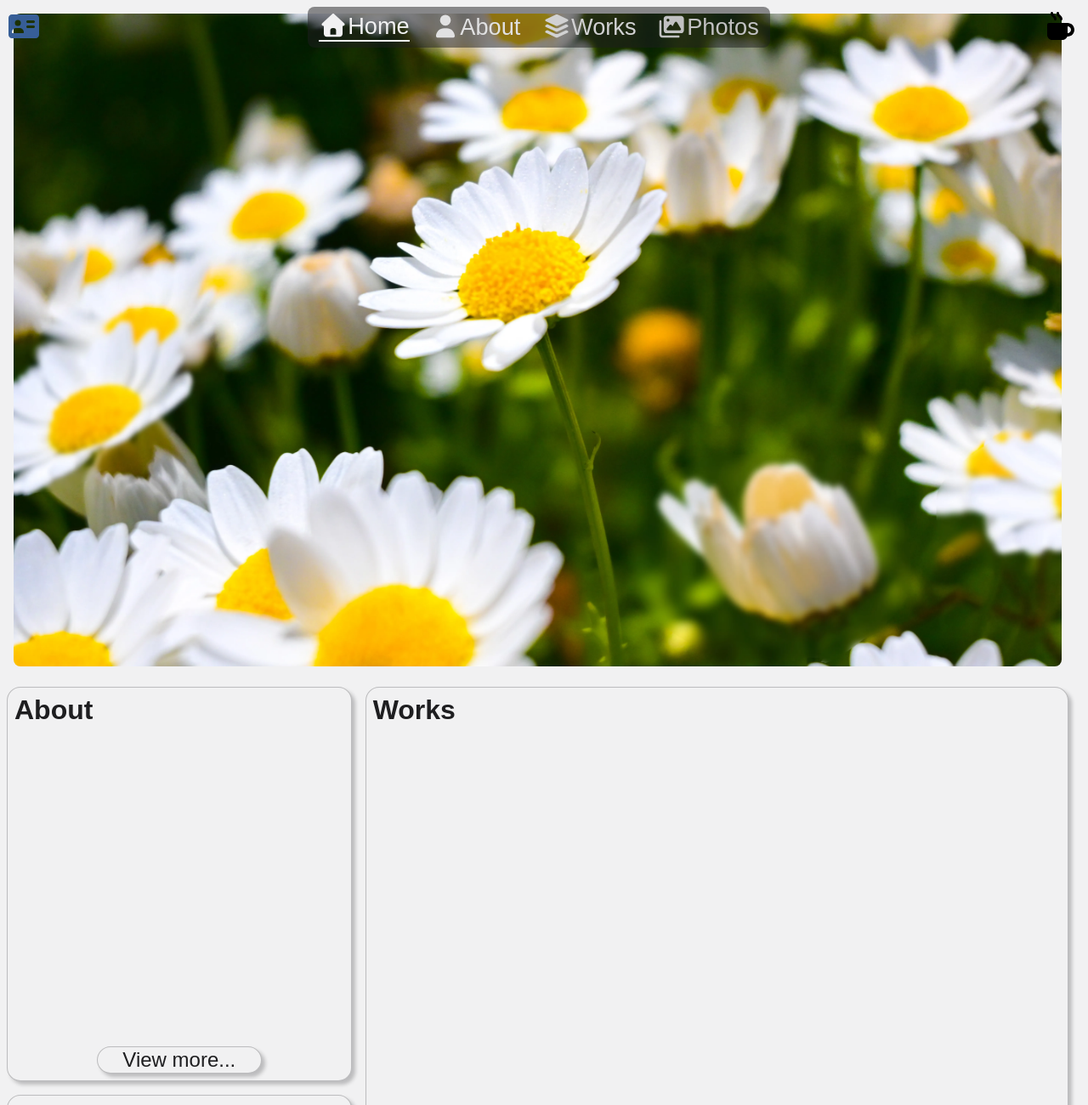
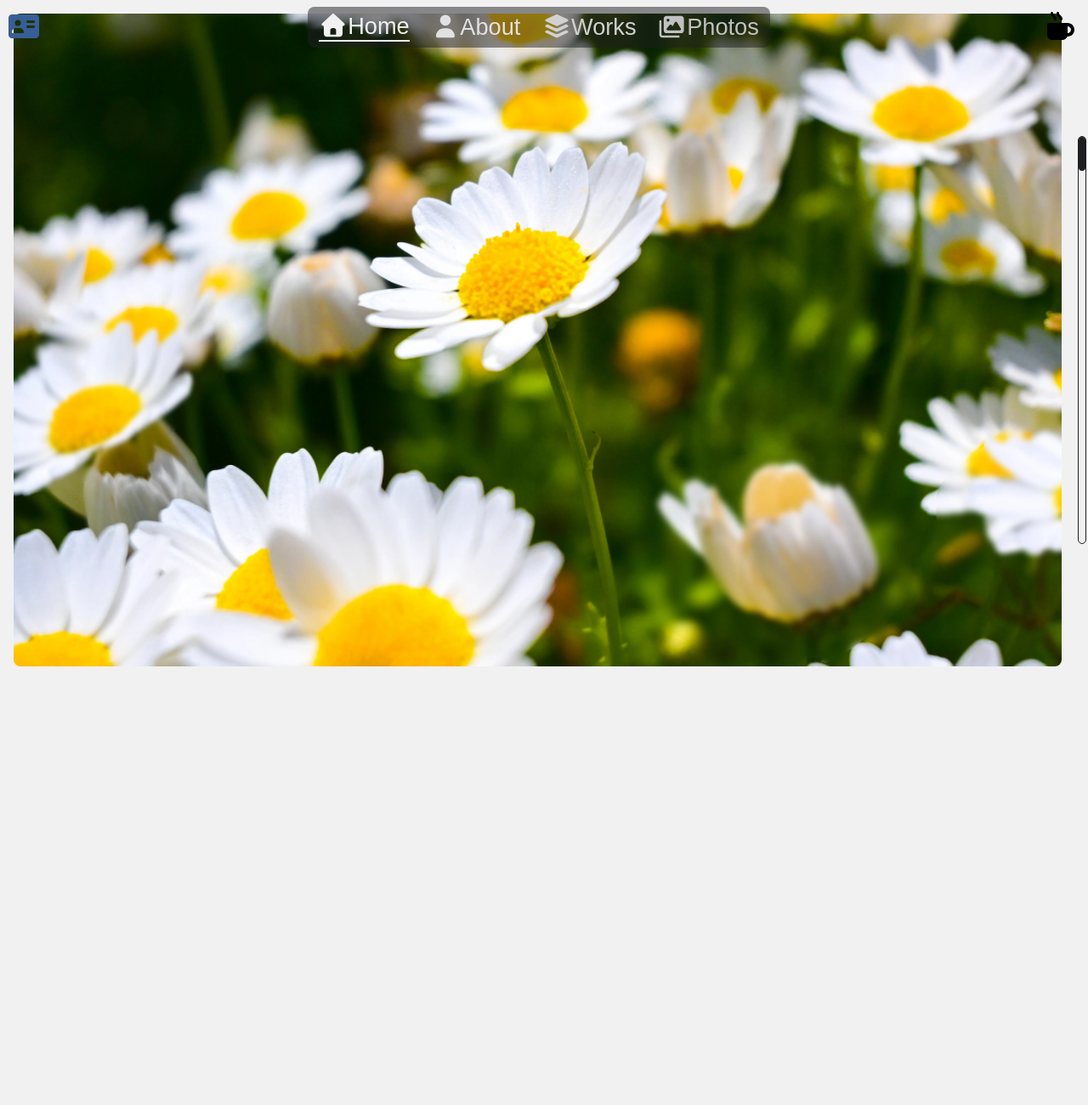
Before and after one commit to haaaaa722/portfolio, a React (Create React App) app: page / in a window 1280 px wide. Shown: the top 1300 px of the page at 85% size. After the commit the page ends 800 px from the top, so only its background shows below. Built offline with nearby package versions, Linux system fonts and the light colour scheme; a web font is replaced by a local one.

Commit message:
scroll 調整

```diff
--- a/src/components/Scrollbar/Scrollbar.tsx
+++ b/src/components/Scrollbar/Scrollbar.tsx
@@ -10,11 +10,17 @@ const Scrollbar = ()=>{
     const location = useLocation();
 
     useEffect(()=>{
+        const scrollContainer = document.getElementById("main-scroll-container");
+        const targetNode = scrollContainer  || window;
+        const elementNode = scrollContainer || document.documentElement;
+
         const handleScrollAndResize = ()=>{
-            // ページ情報の取得
-            const totalHeight = document.documentElement.scrollHeight; //全体の高さ
-            const clientHeight = window.innerHeight; //今見えている画面の高さ
-            const currentPos = window.scrollY; //現在のスクロール位置
+            const isWindow = targetNode === window;
+
+            // 要素に応じて取得するプロパティを変える
+            const totalHeight = elementNode.scrollHeight; //全体の高さ
+            const clientHeight = isWindow ? window.innerHeight : elementNode.clientHeight; //今見えている画面の高さ
+            const currentPos = isWindow ? window.scrollY : elementNode.scrollTop; //現在のスクロール位置
 
             // スクロールが必要かチェック
             const hasScroll = totalHeight > clientHeight;
@@ -46,17 +52,16 @@ const Scrollbar = ()=>{
             setTrackHeight(`${calculatedHeight}px`);
         };
 
-        // スクロール時と画面サイズ変更時計算
-        window.addEventListener("scroll", handleScrollAndResize);
+        targetNode.addEventListener("scroll", handleScrollAndResize);
         window.addEventListener("resize", handleScrollAndResize);
 
-        // 初回実行
-        handleScrollAndResize();
+        // 初期計算
+        setTimeout(handleScrollAndResize, 50);
 
         return ()=>{
-            window.removeEventListener("scroll", handleScrollAndResize);
+            targetNode.removeEventListener("scroll", handleScrollAndResize);
             window.removeEventListener("resize", handleScrollAndResize);
-        };
+        }
     },[location.pathname]);
 
     if (!isVisible) return null;
--- a/src/pages/Home.module.css
+++ b/src/pages/Home.module.css
@@ -3,6 +3,10 @@
     display:flex;
     flex-direction: column;
     padding-right: 15px;
+
+    height: 100dvh;
+    overflow-y: scroll;
+    scroll-snap-type: y mandatory;
 }
 
 .title{
@@ -49,6 +53,12 @@
 
 .top, .about, .contact, .works, .photos{
     padding: 0.5rem;
+    flex-shrink: 0;
+}
+
+.top, .about, .works, .photos{
+    scroll-snap-align: start;
+    scroll-snap-stop: always;
 }
 
 .top{
--- a/src/pages/Home.tsx
+++ b/src/pages/Home.tsx
@@ -5,7 +5,7 @@ import styles from "./Home.module.css";
 
 const Home = ()=>{
     return(
-        <div className={styles.container}>
+        <div className={styles.container} id="main-scroll-container">
             <section className={styles.top}>
                 <img src={topImg} alt="トップ画像" className={styles.topImage} />
             </section>
```
